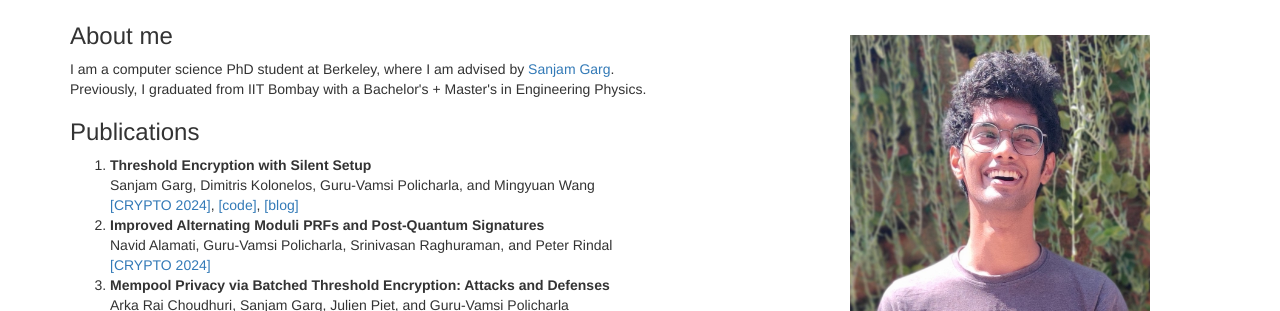
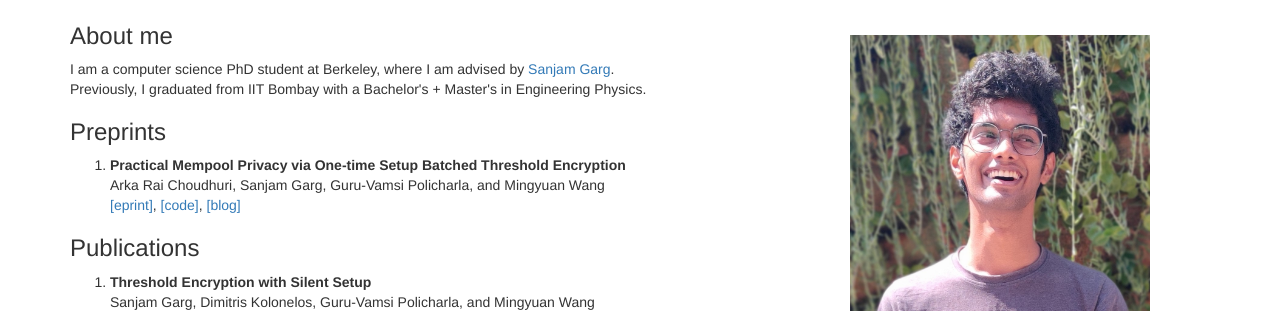
Before and after one commit to guruvamsi-policharla/guruvamsi-policharla.github.io, a plain HTML site: page index.html in a window 1280 px wide. Shown: the top 311 px of the page. Drawn offline with nearby package versions, Linux system fonts and the light colour scheme.

Commit message:
added batch threshold paper 2

```diff
--- a/index.html
+++ b/index.html
@@ -28,9 +28,15 @@
                     Previously, I graduated from IIT Bombay with a Bachelor's + Master's in Engineering Physics.
 
                 </div>
-                <!-- <h3 id="preprint">Preprints</h3>
+                <h3 id="preprint">Preprints</h3>
                 <ol>
-                </ol> -->
+                    <li><b>Practical Mempool Privacy via One-time Setup Batched Threshold Encryption</b> <br>
+                        Arka Rai Choudhuri, Sanjam Garg, Guru-Vamsi Policharla, and Mingyuan Wang<br>
+                        <a href="https://eprint.iacr.org/2024/1516">[eprint]</a>,
+                        <a href="https://github.com/guruvamsi-policharla/batched-threshold-pp">[code]</a>,
+                        <a href="https://hackmd.io/@guruvamsi-policharla/batched-threshold-update">[blog]</a>
+                    </li>
+                </ol>
 
                 <h3 id="publications">Publications</h3>
                 <ol>
```
